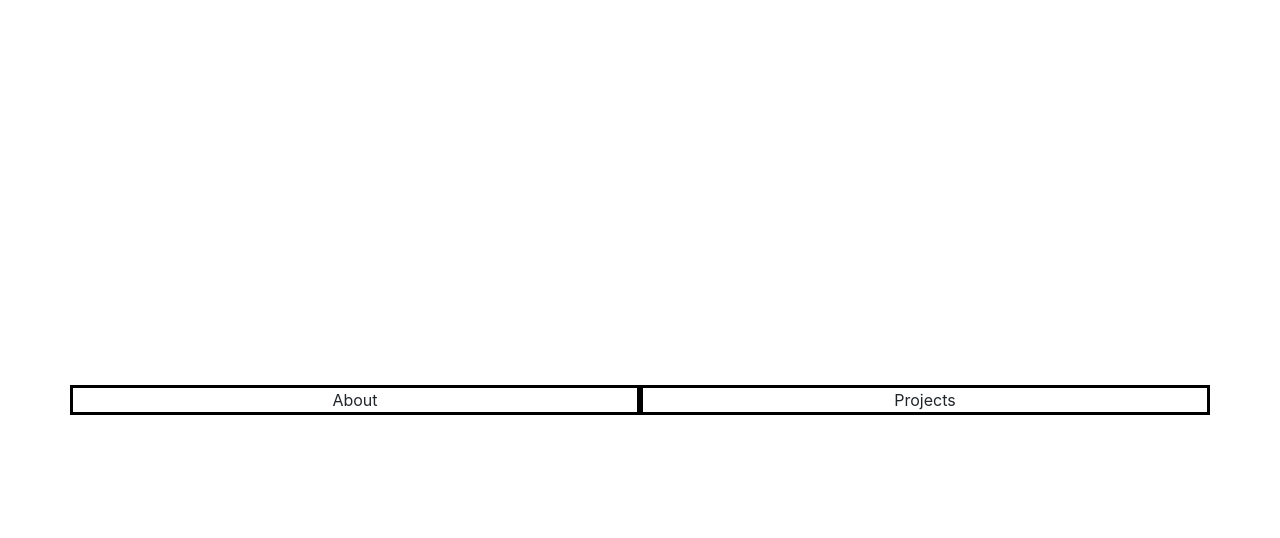
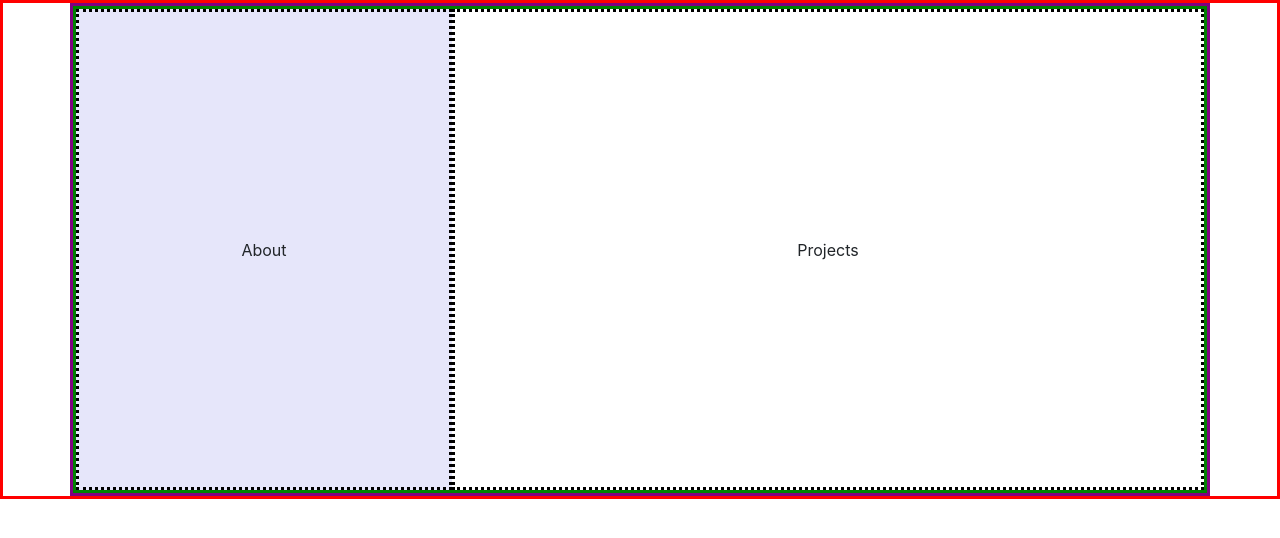
Before and after one commit to april5622/Portfolio, a React (Create React App) app in the folder portfolio/: page / in a window 1280 px wide. Shown: the top 538 px of the page. Built offline with nearby package versions, Linux system fonts and the light colour scheme.

Commit message:
created basic foundational layout

```diff
--- a/portfolio/src/App.css
+++ b/portfolio/src/App.css
@@ -1,15 +1,34 @@
+* {
+  margin: 0;
+  padding: 0;
+}
+
 .App {
   text-align: center;
+  border: solid red;
 }
 
-.App-header {
-  min-height: 100vh;
-  display: flex;
-  flex-direction: column;
-  align-items: center;
-  justify-content: center;
+.container{
+  border: solid purple;
+  margin: 0;
+  display: inline-block;
+}
+
+.rows {
+  border: solid green;
+  margin: 0%;
 }
 
 .columns {
-  border: solid black;
+  margin: 0;
+  border: dotted black;
 }
+
+.col-one {
+  background-color: lavender;
+  padding: 20%;
+}
+
+.col-two {
+  padding: 20%;
+}
--- a/portfolio/src/App.js
+++ b/portfolio/src/App.js
@@ -7,14 +7,12 @@ import 'bootstrap/dist/css/bootstrap.min.css';
 function App() {
   return (
     <div className="App">
-      <header className="App-header">
-        <Container>
-          <Row>
-            <Col className="columns">About</Col>
-            <Col className="columns">Projects</Col>
-          </Row>
-        </Container>
-      </header>
+      <Container className="container">
+        <Row className="rows">
+          <Col className="columns col-one">About</Col>
+          <Col xs={8} className="columns col-two">Projects</Col>
+        </Row>
+      </Container>
     </div>
   );
 }
```
